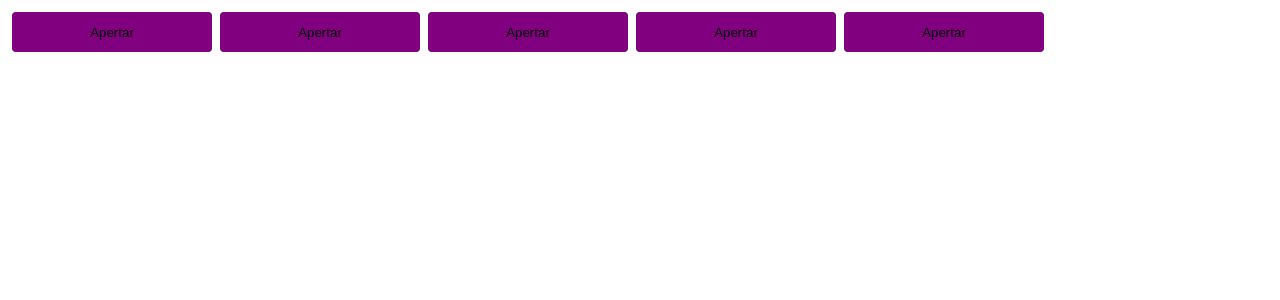
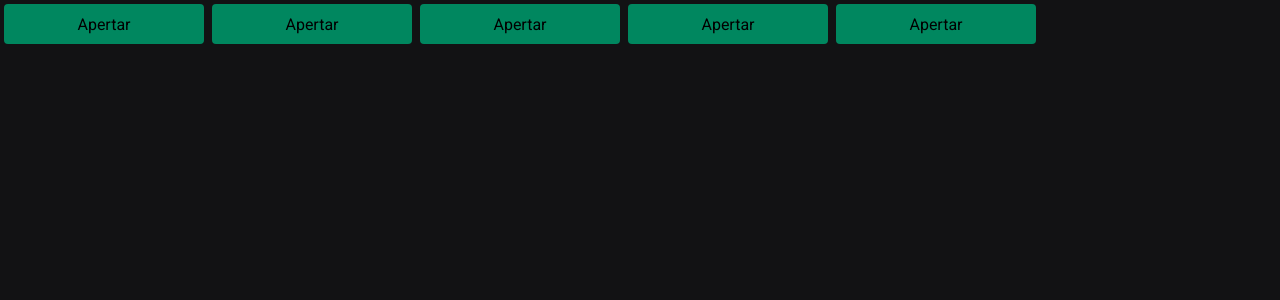
Before and after one commit to esbnet/02-ignite-timer, a React (Vite) app: page / in a window 1280 px wide. Shown: the top 300 px of the page. Built offline with nearby package versions, Linux system fonts and the light colour scheme.

Commit message:
✨feature: create globla theme

```diff
--- a/index.html
+++ b/index.html
@@ -2,8 +2,18 @@
 <html lang="en">
   <head>
     <meta charset="UTF-8" />
+
+    <link rel="preconnect" href="https://fonts.googleapis.com" />
+    <link rel="preconnect" href="https://fonts.gstatic.com" crossorigin />
+
     <link rel="icon" type="image/svg+xml" href="/vite.svg" />
+
     <meta name="viewport" content="width=device-width, initial-scale=1.0" />
+
+    <link
+      href="https://fonts.googleapis.com/css2?family=Roboto+Mono:wght@700&family=Roboto:wght@400;700&display=swap"
+      rel="stylesheet" />
+
     <title>Ignite Timer</title>
   </head>
   <body>
--- a/src/@types/styled.d.ts
+++ b/src/@types/styled.d.ts
@@ -1,8 +1,8 @@
 import 'styled-components'
-import { defaultTheme } from '../style/themes/default'
+import { defaultTheme } from '../styles/themes/default'
 
 type ThemeType = typeof defaultTheme
 
 declare module 'styled-components' {
-  export interface DefaultTheme extends ThemeType {}
+  export interface DefaultTheme extends ThemeType { }
 }
--- a/src/App.tsx
+++ b/src/App.tsx
@@ -1,6 +1,7 @@
 import { ThemeProvider } from 'styled-components'
 import { Button } from './components/Button'
-import { defaultTheme } from './style/themes/default'
+import { GlobalStyle } from './styles/global'
+import { defaultTheme } from './styles/themes/default'
 
 export function App() {
   return (
@@ -10,6 +11,8 @@
       <Button variant="success" />
       <Button variant="danger" />
       <Button />
+
+      <GlobalStyle />
     </ThemeProvider>
   )
 }
--- a/src/components/Button.styles.ts
+++ b/src/components/Button.styles.ts
@@ -20,11 +20,4 @@
   border: 0;
   margin: 4px;
 
-  background-color: ${(props) => props.theme.primary};
-
-  /* ${(props) => {
-    return css`
-      background-color: ${buttonVariants[props.variant]};
-    `
-  }} */
-`
+  background-color: ${(props) => props.theme['green-500']}`
--- a/src/style/themes/default.ts
+++ /dev/null
@@ -1,4 +0,0 @@
-export const defaultTheme = {
-  primary: 'purple',
-  secondary: 'orange',
-}
--- /dev/null
+++ b/src/styles/global.ts
@@ -0,0 +1,25 @@
+import { createGlobalStyle } from 'styled-components'
+
+export const GlobalStyle = createGlobalStyle`
+  * {
+    margin: 0;
+    padding: 0;
+    box-sizing: border-box;
+  }
+
+  :focus {
+    outline: 0;
+    box-shadow: 0 0 0 2px ${props => props.theme['green-500']};
+  }
+
+  body {
+    background: ${props => props.theme['gray-900']};
+    color: ${props => props.theme['gray-300']};
+  }
+
+  body, input, textarea, button {
+    font-family: 'Roboto', sans-serif;
+    font-weight: 400;
+    font-size: 1rem;
+  }
+`;
--- /dev/null
+++ b/src/styles/themes/default.ts
@@ -0,0 +1,21 @@
+export const defaultTheme = {
+  white: '#FFF',
+
+  'gray-100': '#E1E1E6',
+  'gray-300': '#C4C4CC',
+  'gray-400': '#8D8D99',
+  'gray-500': '#7C7C8A',
+  'gray-600': '#323238',
+  'gray-700': '#29292E',
+  'gray-800': '#202024',
+  'gray-900': '#121214',
+
+  'green-300': '#00B37E',
+  'green-500': '#00875F',
+  'green-700': '#015F43',
+
+  'red-500': '#AB222E',
+  'red-700': '#7A1921',
+
+  'yellow-500': '#FBA94C',
+}
```
Also changed, not shown: src/components/Button.tsx (line endings or trailing spaces), 1 other file (tests, documents, lock files or other folders).
